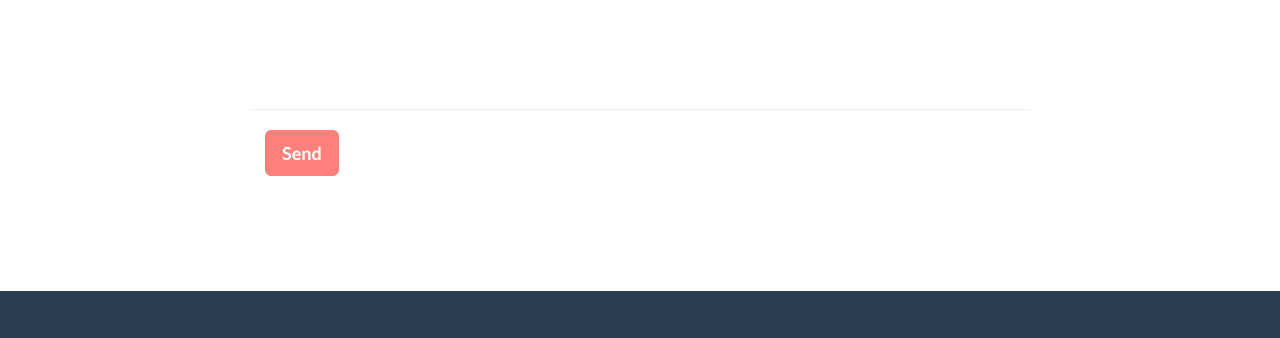
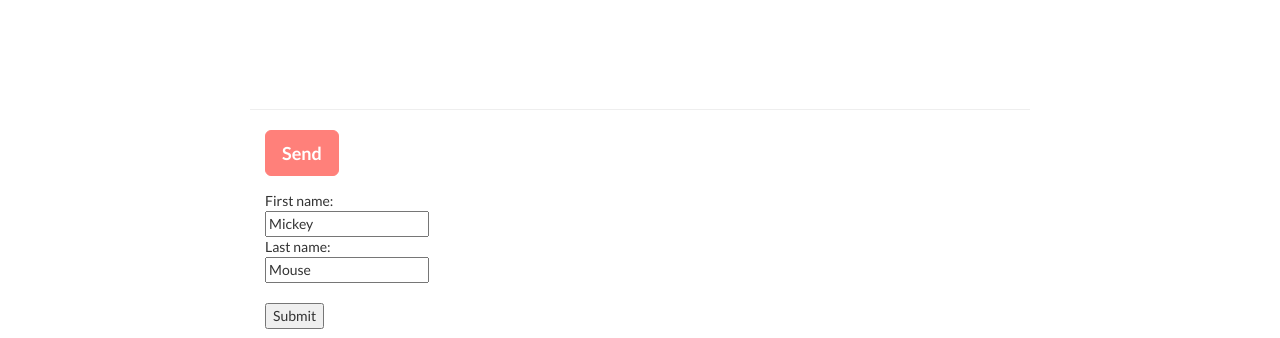
Before and after one commit to sefields/sefields.github.io, a website: page index.html in a window 1280 px wide. Shown: the part 2572-2910 px from the top of the page. Drawn offline with nearby package versions, Linux system fonts and the light colour scheme.

Commit message:
Formspree test

```diff
--- a/index.html
+++ b/index.html
@@ -226,6 +226,15 @@
                             </div>
                         </div>
                     </form>
+					<form action="https://formspree.io/sam.fields94@gmail.com" method="POST">
+						First name:<br>
+						<input type="text" name="firstname" value="Mickey">
+						<br>
+						Last name:<br>
+						<input type="text" name="lastname" value="Mouse">
+						<br><br>
+						<input type="submit" value="Submit">
+					</form>
                 </div>
             </div>
         </div>
```
